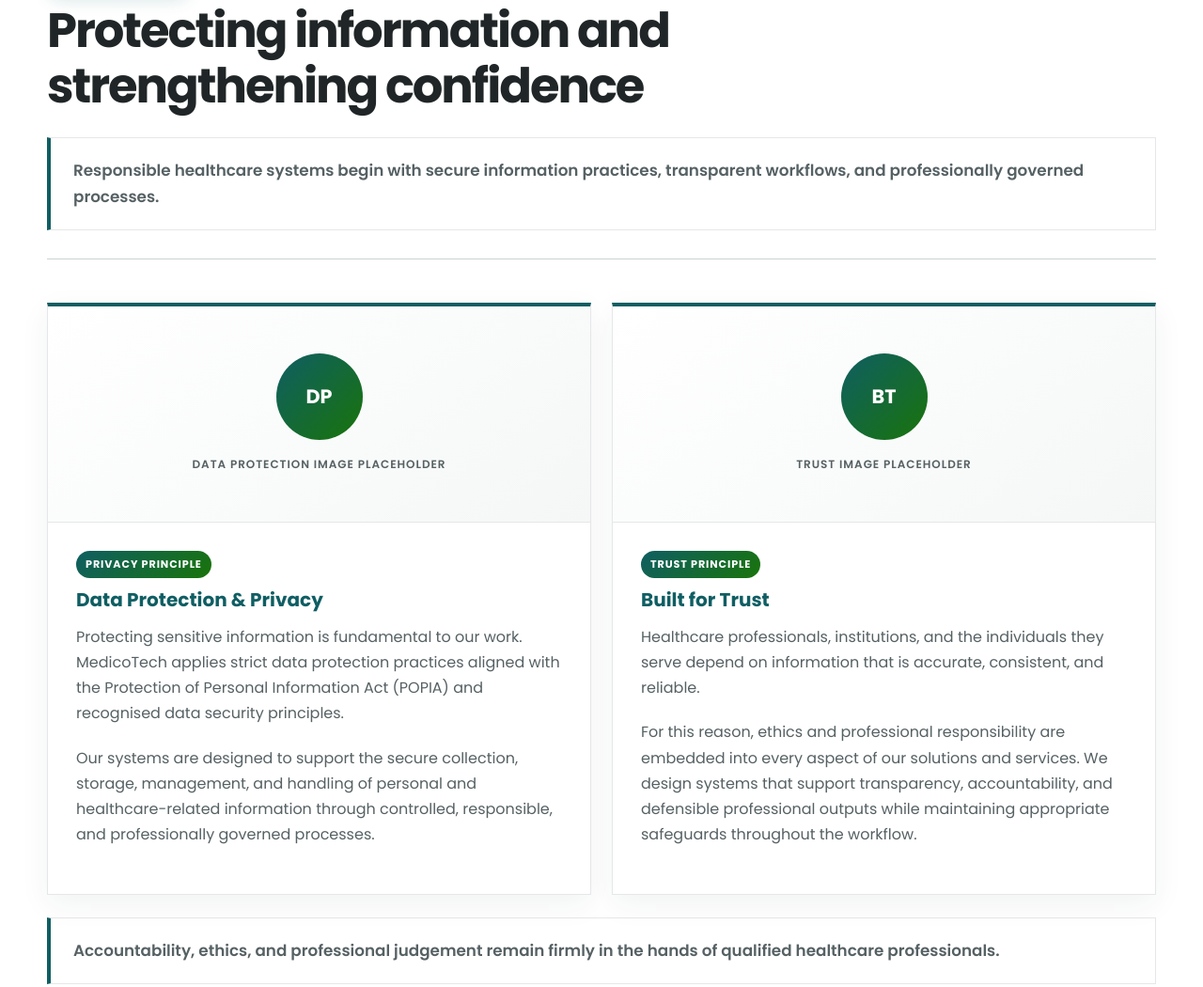
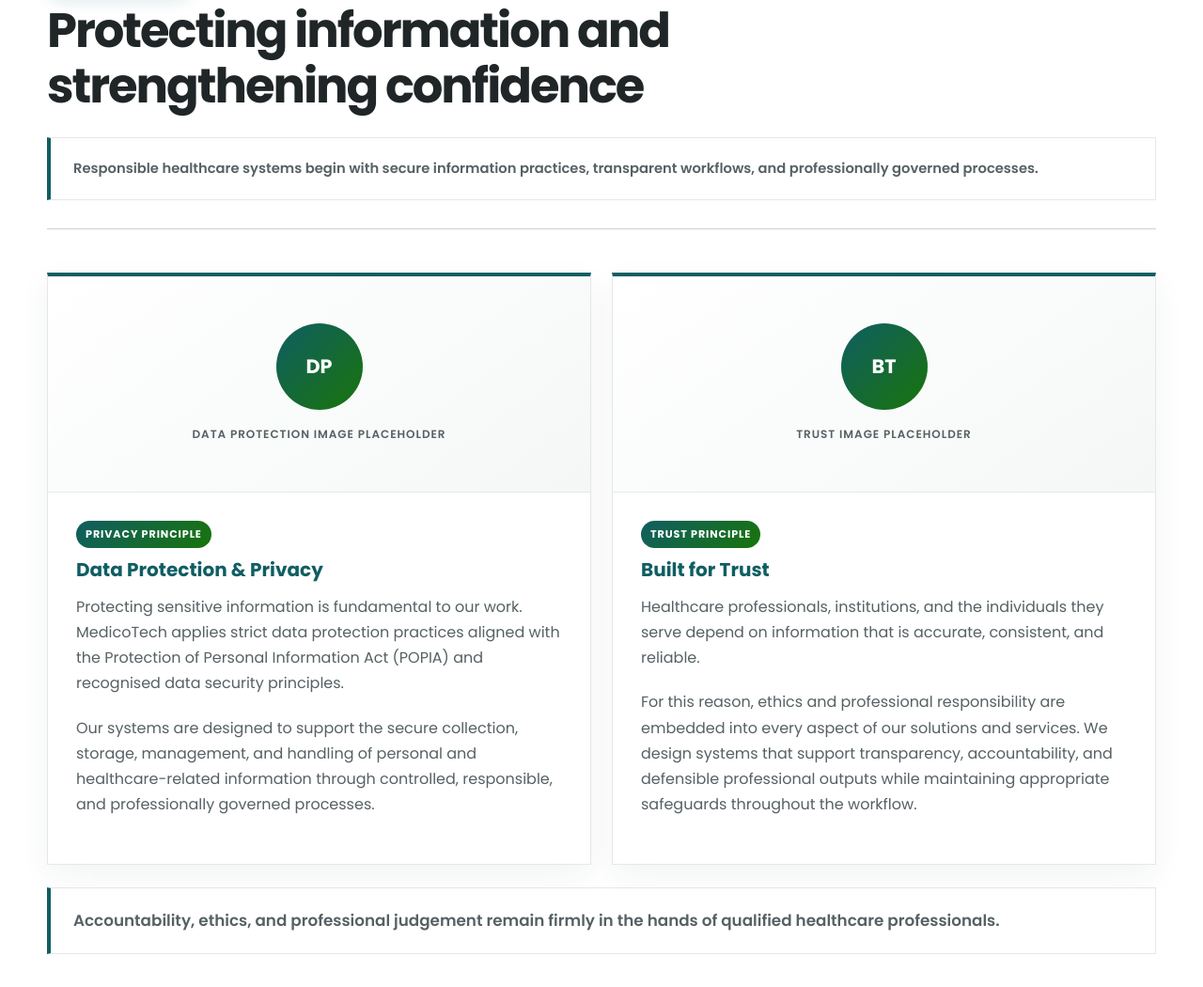
Before and after one commit to Izzy-kayaba/demo-medicotech-centrax, a plain HTML site: page ethics.html in a window 1280 px wide. Shown: the part 988-2038 px from the top of the page at 94% size. Drawn offline with Linux system fonts and the light colour scheme.

Commit message:
chore: improved layouts

```diff
--- a/ethics.html
+++ b/ethics.html
@@ -164,9 +164,9 @@
             <article><span>Governance</span><p>Organisational governance and compliance requirements</p></article>
           </div>
 
-          <p class="belief-statement">Compliance is not treated as a separate activity. It is embedded into the way our
-            systems, services, and workflows are designed and delivered.</p>
         </div>
+        <p class="belief-statement">Compliance is not treated as a separate activity. It is embedded into the way our
+          systems, services, and workflows are designed and delivered.</p>
       </div>
     </section>
 
--- a/styles/layout.css
+++ b/styles/layout.css
@@ -138,8 +138,13 @@ p {
 
 .brief-statement,
 .belief-statement {
+    display: block;
+    grid-column: 1 / -1;
+    justify-self: stretch;
     width: 100%;
+    inline-size: 100%;
     max-width: none;
+    max-inline-size: none;
     margin: 24px 0 0;
     border: 1px solid var(--grey-200);
     border-left: 4px solid var(--secondary, var(--primary));
@@ -156,6 +161,13 @@ p {
 
 .section--primary .section-intro {
     border-color: rgba(255, 255, 255, .28);
+}
+
+@media (min-width: 1100px) {
+    .section-intro > .brief-statement {
+        font-size: clamp(.9rem, 1.15vw, 1.05rem);
+        white-space: nowrap;
+    }
 }
 
 .section {
```
Also changed, not shown: 4 other files.
